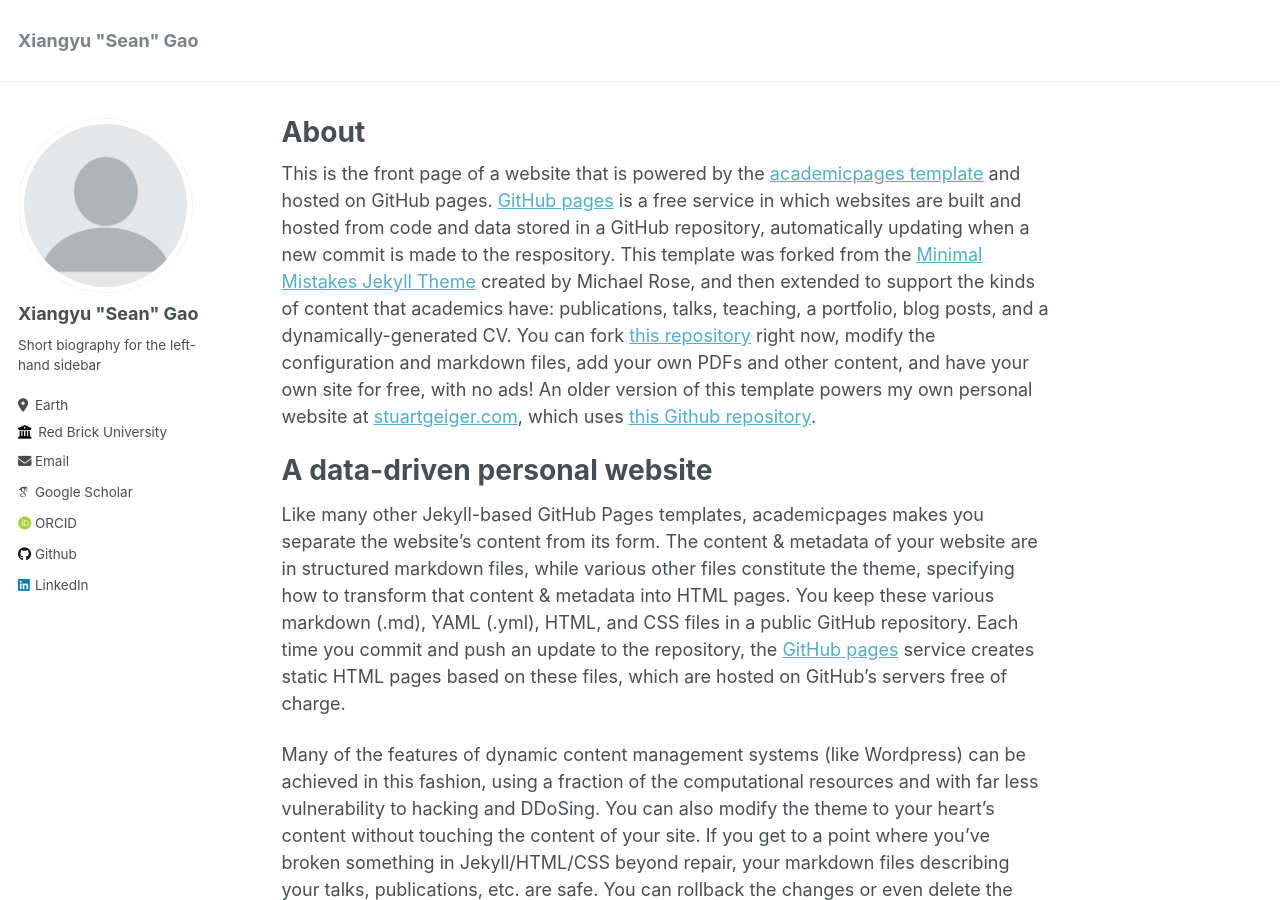
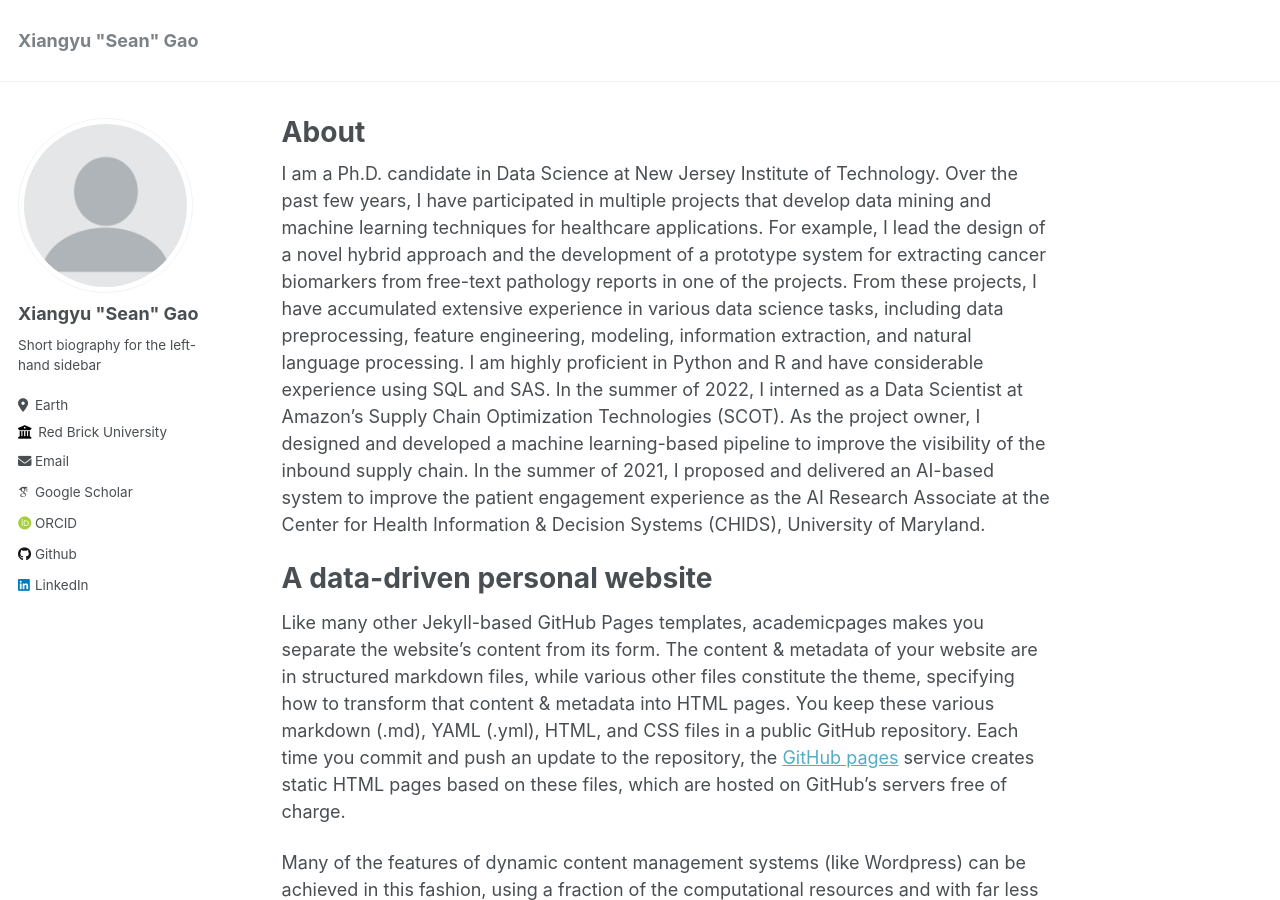
Before and after one commit to xga0/xga0.github.io, a Jekyll site: the page built from _pages/about.md, in a window 1280 px wide and 900 px high. Built offline with Jekyll 4.4.1, drawn with Linux system fonts in a browser that asks for light colours; some web fonts are replaced.

Commit message:
Update about.md

```diff
--- a/_pages/about.md
+++ b/_pages/about.md
@@ -7,7 +7,7 @@ redirect_from:
   - /about.html
 ---
 
-This is the front page of a website that is powered by the [academicpages template](https://github.com/academicpages/academicpages.github.io) and hosted on GitHub pages. [GitHub pages](https://pages.github.com) is a free service in which websites are built and hosted from code and data stored in a GitHub repository, automatically updating when a new commit is made to the respository. This template was forked from the [Minimal Mistakes Jekyll Theme](https://mmistakes.github.io/minimal-mistakes/) created by Michael Rose, and then extended to support the kinds of content that academics have: publications, talks, teaching, a portfolio, blog posts, and a dynamically-generated CV. You can fork [this repository](https://github.com/academicpages/academicpages.github.io) right now, modify the configuration and markdown files, add your own PDFs and other content, and have your own site for free, with no ads! An older version of this template powers my own personal website at [stuartgeiger.com](http://stuartgeiger.com), which uses [this Github repository](https://github.com/staeiou/staeiou.github.io).
+I am a Ph.D. candidate in Data Science at New Jersey Institute of Technology. Over the past few years, I have participated in multiple projects that develop data mining and machine learning techniques for healthcare applications. For example, I lead the design of a novel hybrid approach and the development of a prototype system for extracting cancer biomarkers from free-text pathology reports in one of the projects. From these projects, I have accumulated extensive experience in various data science tasks, including data preprocessing, feature engineering, modeling, information extraction, and natural language processing. I am highly proficient in Python and R and have considerable experience using SQL and SAS. In the summer of 2022, I interned as a Data Scientist at Amazon’s Supply Chain Optimization Technologies (SCOT). As the project owner, I designed and developed a machine learning-based pipeline to improve the visibility of the inbound supply chain. In the summer of 2021, I proposed and delivered an AI-based system to improve the patient engagement experience as the AI Research Associate at the Center for Health Information & Decision Systems (CHIDS), University of Maryland.
 
 A data-driven personal website
 ======
```
